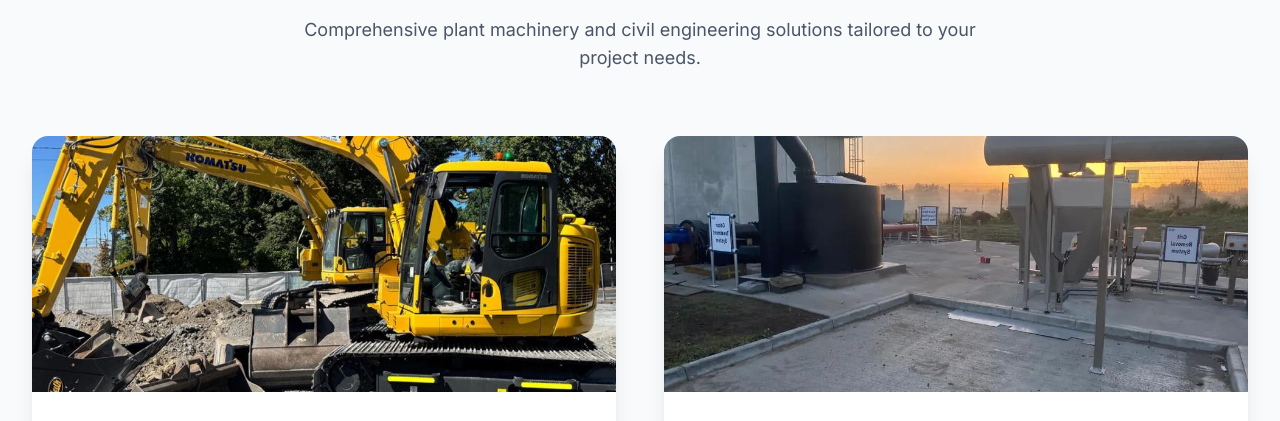
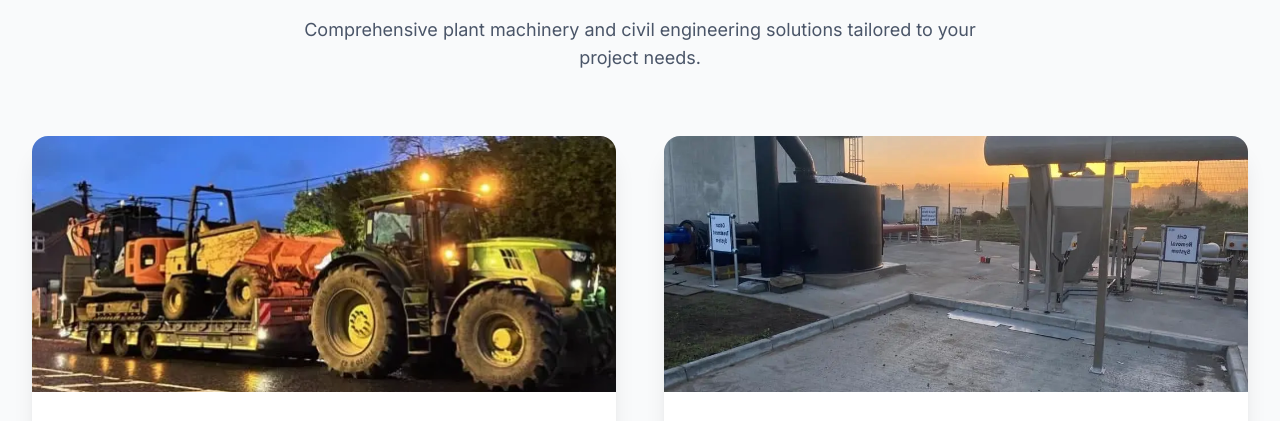
Before and after one commit to jegberin/npc, a plain HTML site: page index.html in a window 1280 px wide. Shown: the part 1020-1441 px from the top of the page. Drawn offline with nearby package versions, Linux system fonts and the light colour scheme.

Commit message:
Restored to 'e64c2d0cba705130bb0ddf1f8f03883602076aff'
Replit-Restored-To: e64c2d0cba705130bb0ddf1f8f03883602076aff

```diff
--- a/index.html
+++ b/index.html
@@ -163,7 +163,7 @@
             <div class="grid md:grid-cols-2 gap-8 lg:gap-12">
                 <article class="bg-white rounded-2xl shadow-xl overflow-hidden group hover:shadow-2xl transition-all duration-300">
                     <div class="h-64 overflow-hidden">
-                        <img src="new_assets/diggers.jpg" alt="Plant Machinery Hire" class="w-full h-full object-cover group-hover:scale-105 transition-transform duration-500">
+                        <img src="assets/images/img-2322-640x866.webp" alt="Plant Machinery Hire" class="w-full h-full object-cover group-hover:scale-105 transition-transform duration-500">
                     </div>
                     <div class="p-8">
                         <div class="flex items-center gap-3 mb-4">
```
